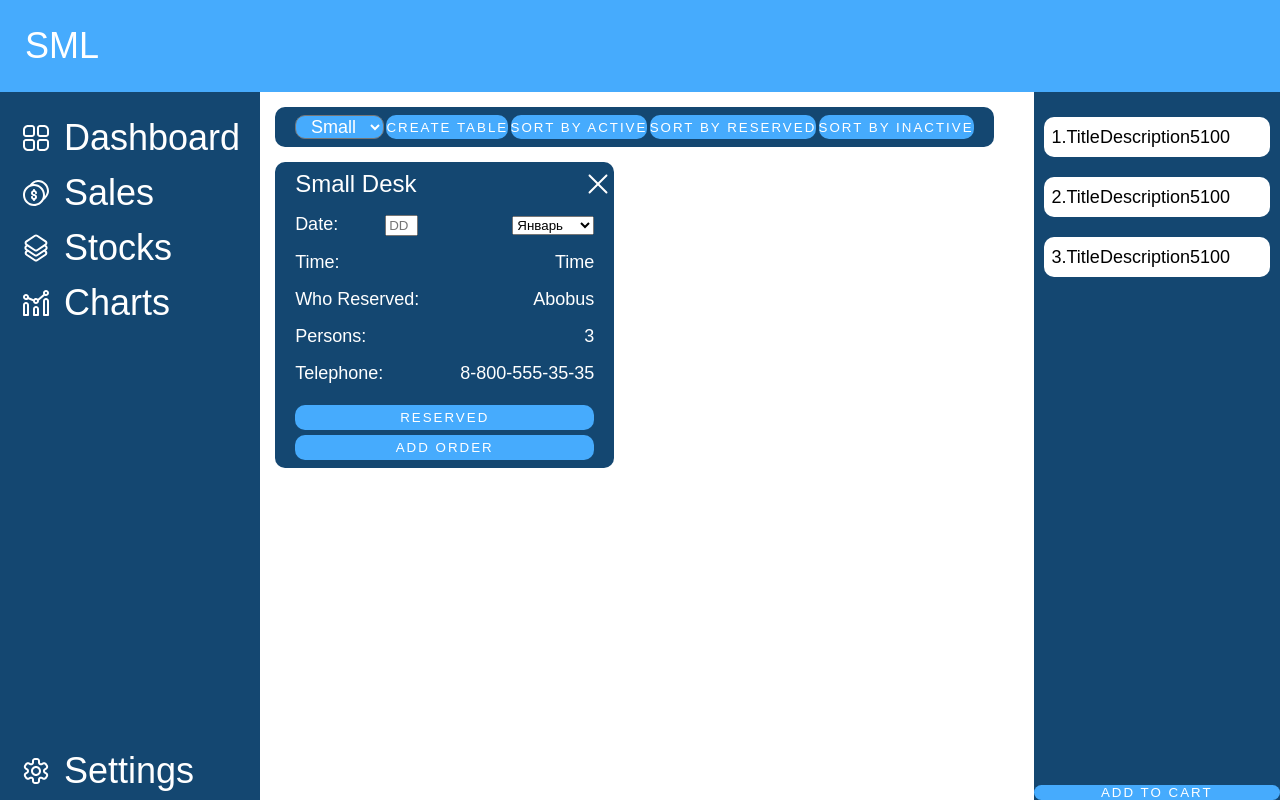
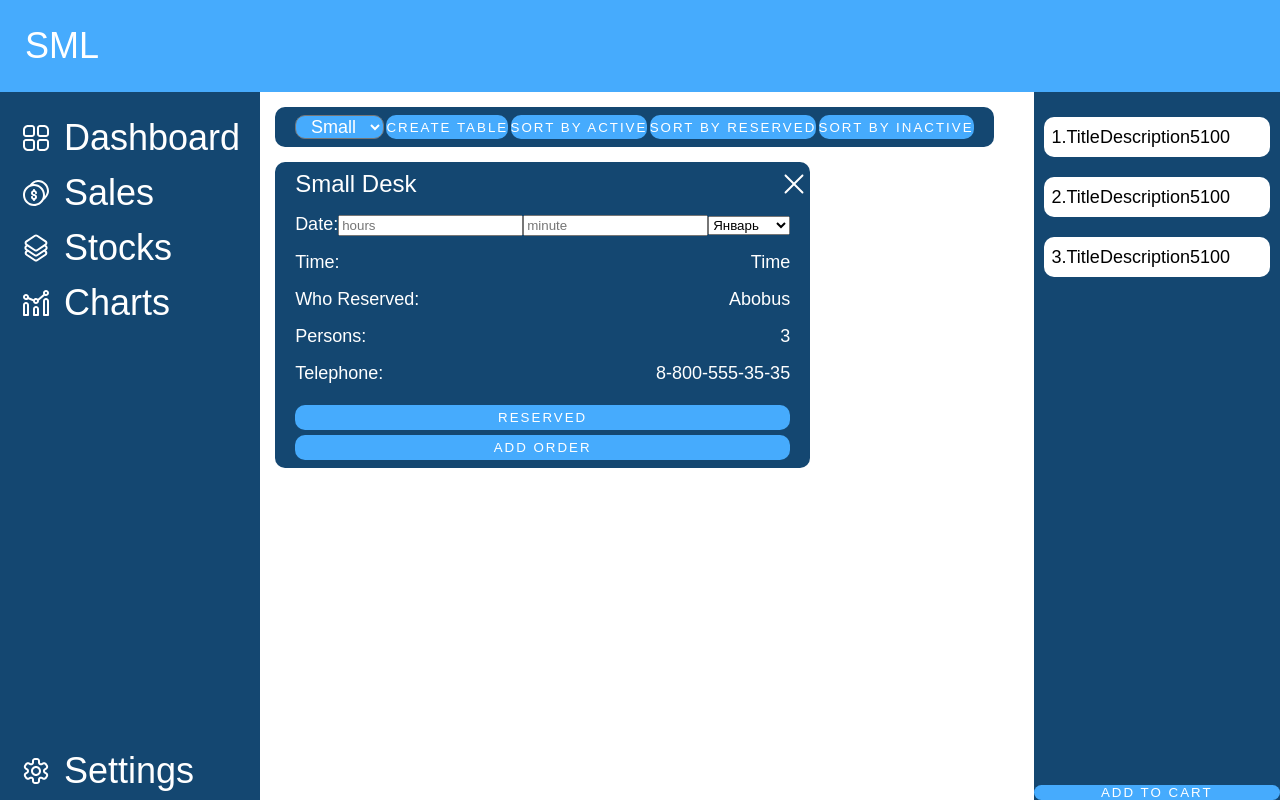
Before and after one commit to Markito97/Dashboard, a React (Create React App) app in the folder client/: page / in a window 1280 px wide. Both pictures are taken after a click on the button "CREATE TABLE". Built offline with nearby package versions, Linux system fonts and the light colour scheme.

Commit message:
test reserved time

```diff
--- a/client/src/assets/UI/tables/MyTable.tsx
+++ b/client/src/assets/UI/tables/MyTable.tsx
@@ -1,5 +1,5 @@
 import { table } from "console";
-import { FC } from "react";
+import { FC, useEffect, useState } from "react";
 import { IMyTables } from "../../../types/types";
 import { MyRippleBtn } from "../buttons/MyButtons";
 import { RemoveSvg } from "../icons/MyIcons";
@@ -16,9 +16,45 @@ export const MyTable: FC<IMyTables> = ({
   width,
   onClick,
 }) => {
+  const [hours, setHour] = useState("");
+  const [minutes, setMinute] = useState("");
+
   const handlerDate = () => {
-    setDate("123");
+    const date = new Date();
+    date.setHours(Number(hours));
+    date.setMinutes(Number(minutes));
+    const dateString = date.toLocaleString("ru-Ru", {
+      year: "numeric",
+      month: "numeric",
+      day: "numeric",
+      hour: "numeric",
+      minute: "numeric",
+      second: "numeric",
+    });
+    setDate(dateString);
   };
+
+  useEffect(() => {
+    const checkDate = setInterval(() => {
+      const now = new Date();
+      const today = now.toLocaleString("ru-Ru", {
+        year: "numeric",
+        month: "numeric",
+        day: "numeric",
+        hour: "numeric",
+        minute: "numeric",
+        second: "numeric",
+      });
+      tables.forEach((el) => {
+        if (el.date !== undefined) {
+          if (Date.parse(today) > new Date(el.date).getTime()) {
+            console.log(123);
+            clearInterval(checkDate);
+          }
+        }
+      });
+    }, 2000);
+  });
 
   return (
     <div
@@ -34,9 +70,18 @@ export const MyTable: FC<IMyTables> = ({
       <ul>
         <li>
           <span>Date:</span>
-          <input type="text" placeholder="DD" />
-          {/* <input type="text" placeholder="DD" onChange={inputHandler} /> */}
-          <div>{/* <input type="text" placeholder="month" /> */}</div>
+          <input
+            value={hours}
+            onChange={(e) => setHour(e.target.value)}
+            type="text"
+            placeholder="hours"
+          />
+          <input
+            value={minutes}
+            onChange={(e) => setMinute(e.target.value)}
+            type="text"
+            placeholder="minute"
+          />
           <MySelect />
         </li>
         <li>
--- a/client/src/pages/Dashboard.tsx
+++ b/client/src/pages/Dashboard.tsx
@@ -5,7 +5,7 @@ import { CreateTable } from "../components/CreateTables";
 import { Tables } from "../components/Tables";
 
 export interface ILarge {
-  setDate: (date: string) => void;
+  setDate: (date: any) => void;
   tables: any[];
   tableId?: string;
   largeTable?: any[];
--- a/client/src/styles/App.css
+++ b/client/src/styles/App.css
@@ -188,7 +188,3 @@ body {
     margin: 0;
   }
 }
-
-input {
-  width: 25px;
-}
--- a/client/src/types/types.tsx
+++ b/client/src/types/types.tsx
@@ -22,7 +22,7 @@ export interface IBtn {
 }
 
 export interface IMyTables {
-  setDate: (date: string) => void;
+  setDate: (date: any) => void;
   tables: any[];
   id?: string;
   children: React.ReactNode;
```
